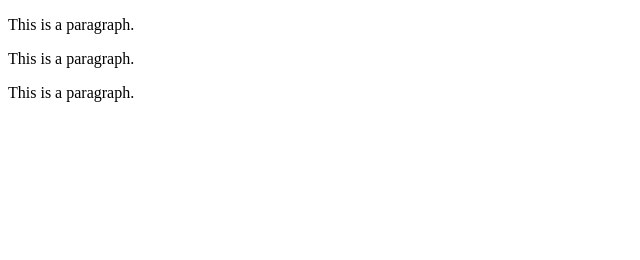
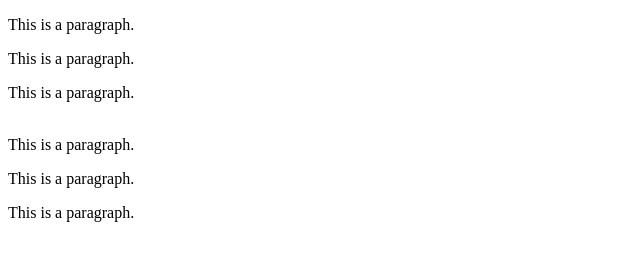
Before and after one commit to manisharora-21/fs_23, a plain HTML site: page manish/git/index.html in a window 1280 px wide. Shown: the whole page, without its empty margins (0-640 px from the left). Drawn offline with Linux system fonts and the light colour scheme.

Commit message:
Update index.html

```diff
--- a/manish/git/index.html
+++ b/manish/git/index.html
@@ -5,6 +5,11 @@
 <p>This is a paragraph.</p>
 <p>This is a paragraph.</p>
 <p>This is a paragraph.</p>
+  <br>
+
+  <h>This is a paragraph.</h>
+<p>This is a paragraph.</p>
+<p>This is a paragraph.</p>
 
 </body>
 </html>
```
